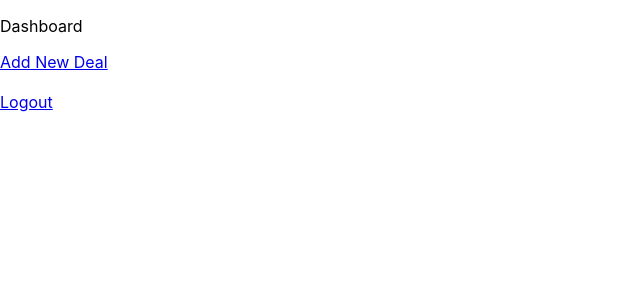
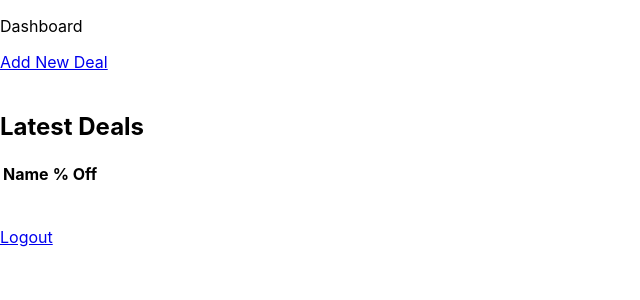
Before and after one commit to bartmika/fiftyoff-front, a React (Create React App) app: page /dashboard in a window 1280 px wide. Shown: the top 300 px of the page, without its empty margins (0-640 px from the left). Built offline with nearby package versions, Linux system fonts and the light colour scheme.

Commit message:
Simple list view works.

```diff
--- a/package.json
+++ b/package.json
@@ -10,6 +10,7 @@
     "react-dom": "^17.0.1",
     "react-router-dom": "^5.2.0",
     "react-scripts": "4.0.0",
+    "shortid": "^2.2.16",
     "web-vitals": "^0.2.4"
   },
   "scripts": {
--- a/src/API/DealsAPI.js
+++ b/src/API/DealsAPI.js
@@ -1,3 +1,5 @@
+import shortid from "shortid";
+
 const DEALS_KEY = "deals_data";
 
 
@@ -22,6 +24,9 @@ export function postCreateDeal(postData, onSuccessCallbackFunc, onFailureCallbac
         textData = emptyArrayString;
     }
 
+    // Attach a unique ID to our `postData`.
+    postData.id = shortid.generate();
+
     // Convert the TEXT data into an ARRAY
     const arrayData = JSON.parse(textData);
 
@@ -40,19 +45,27 @@ export function postCreateDeal(postData, onSuccessCallbackFunc, onFailureCallbac
 
 export function getListDeals(onSuccessCallbackFunc, onFailureCallbackFunc) {
     // Get the TEXT data from localStorage.
+    let textData = localStorage.getItem(DEALS_KEY);
 
     // If TEXT data is null:
-    // a. Create an empty ARRAY
+    if (textData === null) {
+        // a. Create an empty ARRAY
+        const emptyArray = [];
 
-    // b. Convert the ARRAY to TEXT
+        // b. Convert the ARRAY to TEXT
+        textData = JSON.stringify(emptyArray)
 
-    // c. Save the TEXT to localStorage
-
-    // d. Set the TEXT to be empty
+        // c. Save the TEXT to localStorage
+        localStorage.setItem(DEALS_KEY, textData)
+    }
 
     // Convert the TEXT to ARRAY
+    const arrayData = JSON.parse(textData);
 
-    // Return our ARRAY
+    const responseData = {
+        results: arrayData,
+    };
+    onSuccessCallbackFunc(responseData);
 }
 
 export function getDealDetail(id, onSuccessCallbackFunc, onFailureCallbackFunc) {
--- a/src/Components/DashboardComponent.js
+++ b/src/Components/DashboardComponent.js
@@ -2,11 +2,55 @@ import React, { Component} from "react";
 import { Link } from "react-router-dom";
 
 
+function DealsItem(props) {
+    const { id, percentOff, productName } = props.item;
+    return (
+        <tr>
+           <td>{productName}</td>
+           <td>{percentOff}%</td>
+           <td>
+               <Link to={`/deals/${id}`}>View</Link>
+           </td>
+        </tr>
+    );
+}
+
+function DealsTable(props) {
+
+    function renderRow(item) {
+        return <DealsItem item={item} />;
+    }
+
+    const { array } = props;
+    return (
+        <>
+            <h2>Latest Deals</h2>
+            <table>
+                <thead>
+                <tr>
+                    <th>Name</th>
+                    <th>% Off</th>
+                    <th></th>
+                </tr>
+                </thead>
+                <tbody>
+                {array.map(renderRow)}
+                </tbody>
+            </table>
+        </>
+    );
+}
+
+
 function DashboardComponent(props) {
+    const { dealsArray } = props;
     return (
         <>
             <p>Dashboard</p>
             <Link to="/deals/add">Add New Deal</Link>
+            <br />
+            <br />
+            <DealsTable array={dealsArray} />
             <br />
             <br />
             <Link to="/login">Logout</Link>
--- a/src/Components/DashboardContainer.js
+++ b/src/Components/DashboardContainer.js
@@ -1,11 +1,38 @@
 import React, { Component } from "react";
 import DashboardComponent from "./DashboardComponent";
+import { getListDeals } from "../API/DealsAPI";
 
 
 class DashboardContainer extends Component {
+    constructor(props) {
+        super(props);
+        this.state = {
+            dealsArray: [],
+        }
+        this.onSuccessCallbackFunc = this.onSuccessCallbackFunc.bind(this);
+        this.onFailureCallbackFunc = this.onFailureCallbackFunc.bind(this);
+    }
+
+    componentDidMount() {
+        getListDeals(this.onSuccessCallbackFunc, this.onFailureCallbackFunc);
+    }
+
+    onSuccessCallbackFunc(responseData) {
+        this.setState({
+            dealsArray: responseData.results,
+        });
+    }
+
+    onFailureCallbackFunc(responseData) {
+        console.log(responseData);
+    }
+
     render() {
+        const { dealsArray } = this.state;
         return (
-            <DashboardComponent />
+            <DashboardComponent
+                dealsArray={dealsArray}
+            />
         );
     }
 }
```
Also changed, not shown: 1 other file (tests, documents, lock files or other folders).
